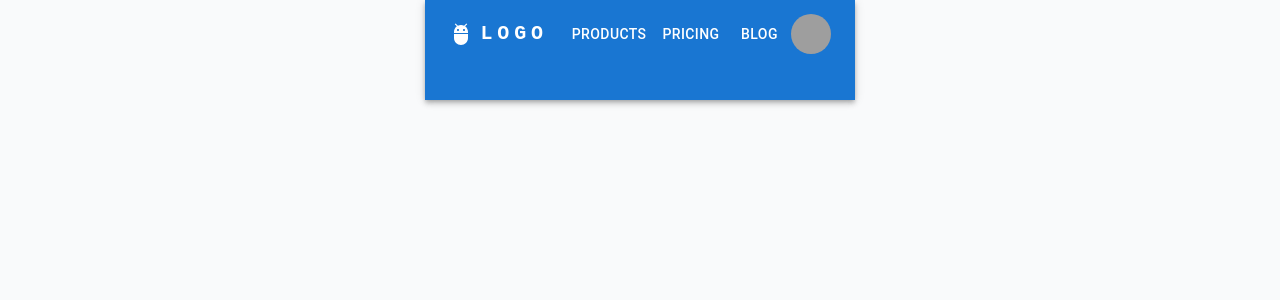
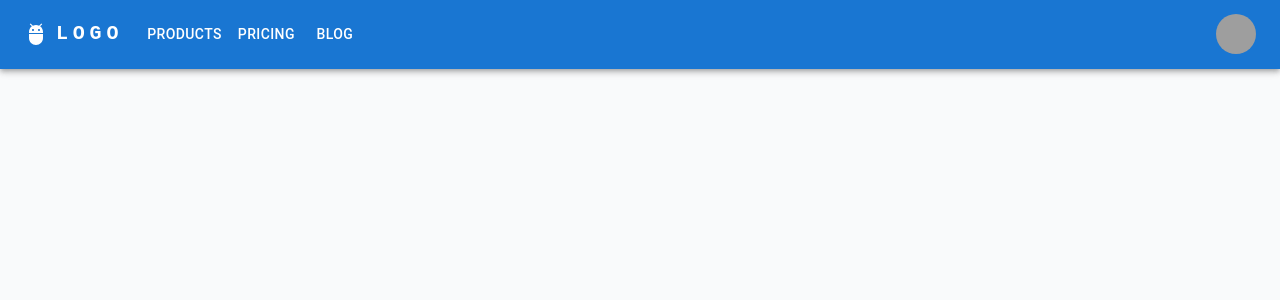
Before and after one commit to rakenduste-programmeerimine-2023/pacenote-master, a Next.js app: page /home in a window 1280 px wide. Shown: the top 300 px of the page. Built offline with nearby package versions, Linux system fonts and the light colour scheme; grey boxes are pictures that could not be loaded.

Commit message:
fix: appBar full size

```diff
--- a/app/home/page.tsx
+++ b/app/home/page.tsx
@@ -1,6 +1,7 @@
 'use client'
 import React from 'react';
 import ResponsiveAppBar from '@/components/Header';
+import ButtonAppBar from '@/components/Header';
 
 function HomePage() {
 
--- a/components/Header.tsx
+++ b/components/Header.tsx
@@ -37,15 +37,7 @@ function ResponsiveAppBar() {
   };
 
   return (
-    <AppBar position="static" sx={{
-      height: '60px', // Default height
-      '@media (min-width:600px)': {
-        height: '80px', // Adjust the height for medium screens
-      },
-      '@media (min-width:960px)': {
-        height: '100px', // Adjust the height for large screens
-      },
-    }}>
+    <AppBar position="absolute">
       <Container maxWidth="xl">
         <Toolbar disableGutters>
           <AdbIcon sx={{ display: { xs: 'none', md: 'flex' }, mr: 1 }} />
```
